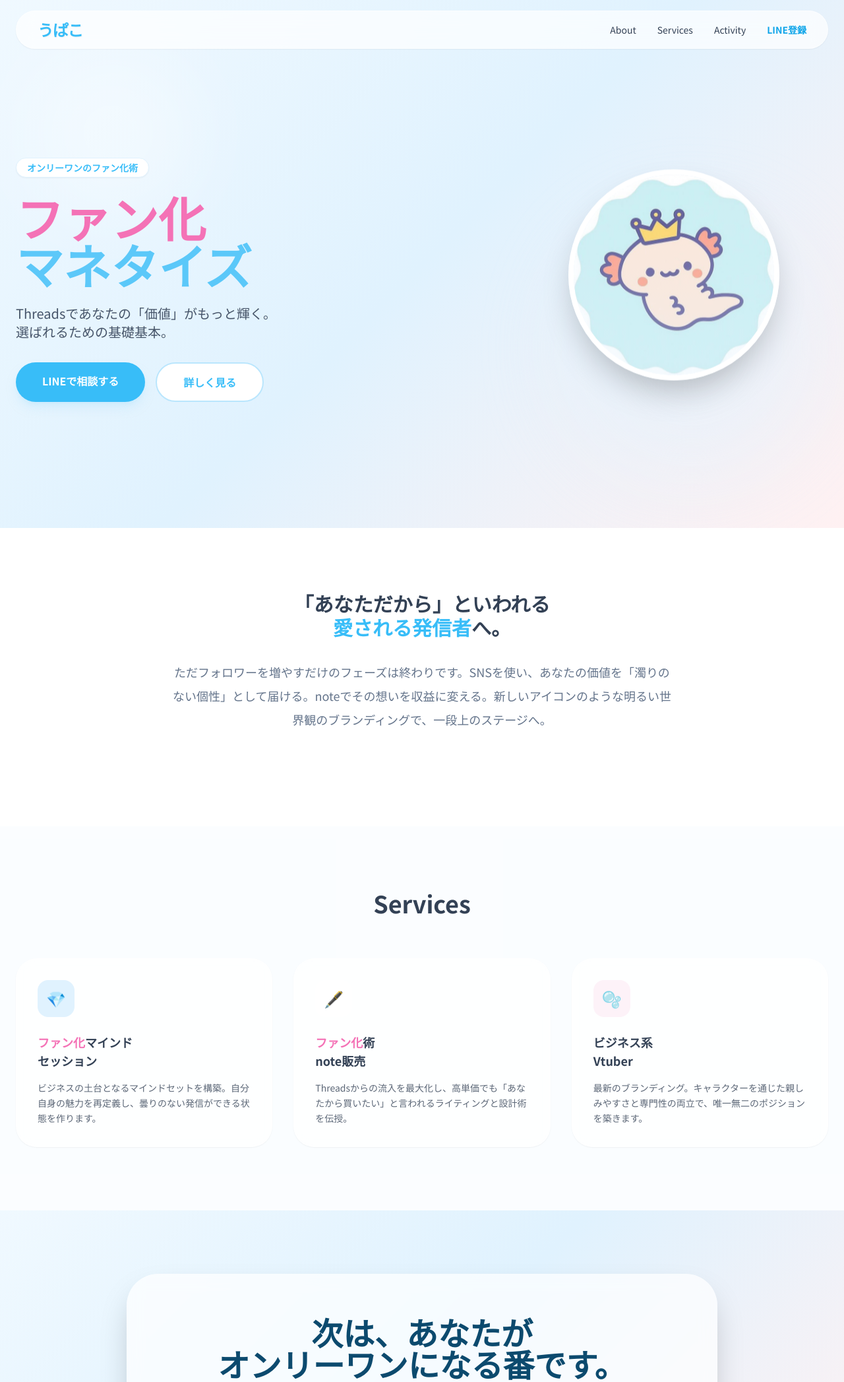
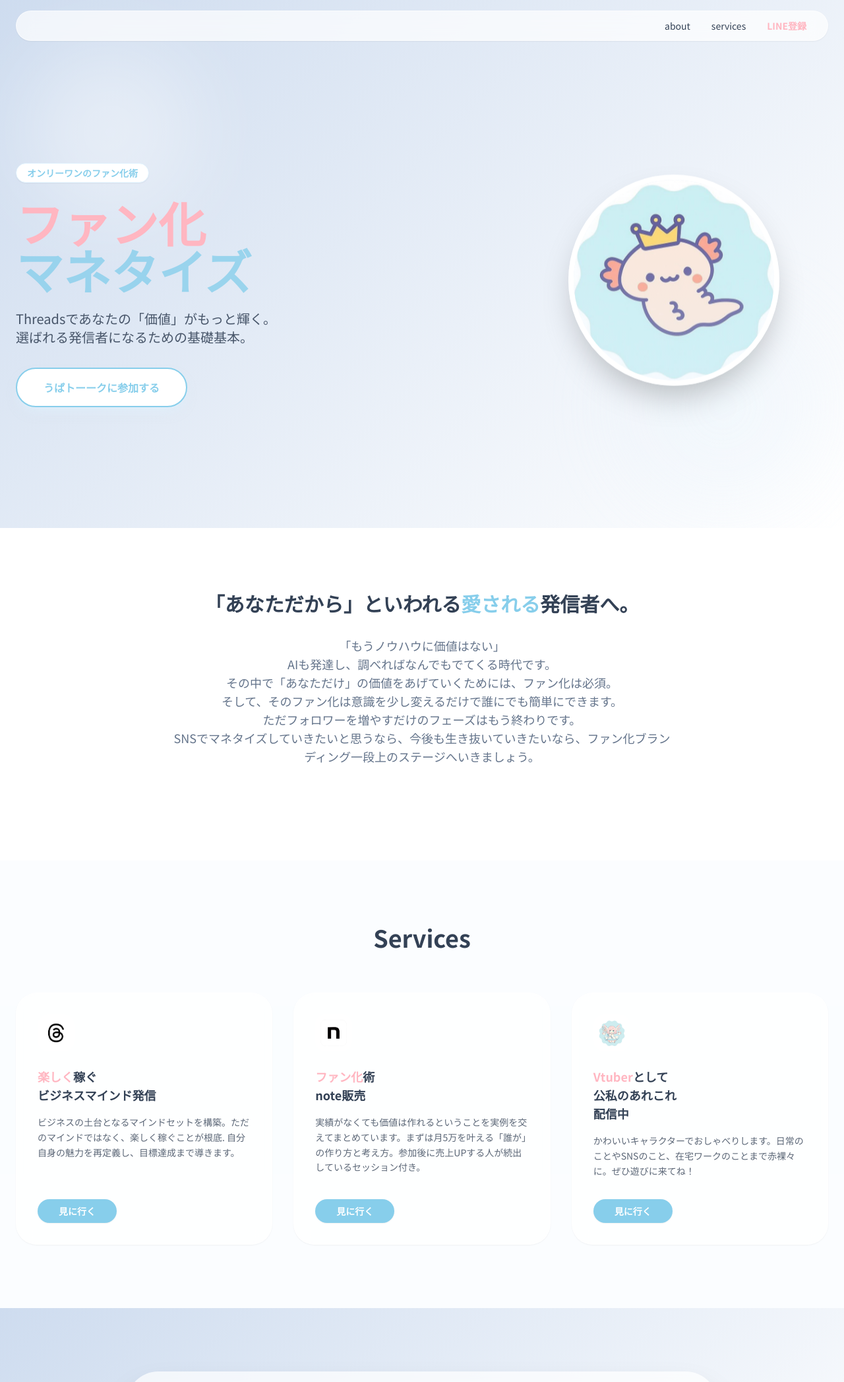
Before and after one commit to shii-fun/upaa, a plain HTML site: page index.html in a window 1280 px wide. Shown: the top 2094 px of the page at 66% size. Drawn offline with nearby package versions, Linux system fonts and the light colour scheme; a web font is replaced by a local one.

Commit message:
Update index.html

```diff
--- a/index.html
+++ b/index.html
@@ -4,113 +4,142 @@
     <meta charset="UTF-8">
     <meta name="viewport" content="width=device-width, initial-scale=1.0">
     <title>うぱこ | オンリーワンのファン化マネタイズ</title>
-    <meta name="description" content="Threads×noteで収益化。オンリーワン의ファン化術を伝え、あなたのビジネスを加速させます。">
+    <meta name="description" content="Threads×note for monetization. I will teach you the art of one-of-a-kind fan acquisition to accelerate your business.">
+    <!-- Tailwind CSS -->
     <script src="https://cdn.tailwindcss.com"></script>
+    <!-- Google Fonts -->
     <link rel="preconnect" href="https://fonts.googleapis.com">
     <link rel="preconnect" href="https://fonts.gstatic.com" crossorigin>
     <link href="https://fonts.googleapis.com/css2?family=Noto+Sans+JP:wght@400;700&family=Zen+Maru+Gothic:wght@400;700&display=swap" rel="stylesheet">
+    <!-- Amsterdam Font Fallback / Alternative -->
+    <link href="https://fonts.cdnfonts.com/css/amsterdam" rel="stylesheet">
+
     <style>
         :root {
-            --color-primary: #38bdf8;
+            --color-primary: #87ceeb;
             --color-secondary: #f0f9ff;
-            --color-accent: #f472b6;
+            --color-accent: #ffb6c1;
             --color-white: #ffffff;
             --text-main: #334155;
         }
+
         body {
             font-family: 'Zen Maru Gothic', 'Noto Sans JP', sans-serif;
             color: var(--text-main);
             background-color: var(--color-white);
             overflow-x: hidden;
+            word-wrap: break-word;
+            overflow-wrap: anywhere;
         }
+
         .bg-upa-gradient {
-            background: linear-gradient(135deg, #f0f9ff 0%, #e0f2fe 50%, #fff1f2 100%);
+            background: linear-gradient(135deg, #cedcef 0%, #ffffff 100%);
         }
+
         .glass-card {
             background: rgba(255, 255, 255, 0.7);
             backdrop-filter: blur(12px);
             border: 1px solid rgba(255, 255, 255, 0.5);
         }
+
+        /* アニメーション用のクラス */
         .reveal {
             opacity: 0;
             transform: translateY(30px);
             transition: all 0.8s cubic-bezier(0.22, 1, 0.36, 1);
         }
+
         .reveal.active {
             opacity: 1;
             transform: translateY(0);
         }
+
         .floating {
             animation: floating 4s ease-in-out infinite;
         }
+
         @keyframes floating {
             0%, 100% { transform: translateY(0); }
             50% { transform: translateY(-15px); }
         }
+
         .btn-hover {
             transition: all 0.3s ease;
         }
+
         .btn-hover:hover {
             transform: translateY(-3px);
-            box-shadow: 0 12px 24px rgba(56, 189, 248, 0.3);
+            box-shadow: 0 12px 24px rgba(135, 206, 235, 0.3);
         }
+
         .upa-logo {
             color: var(--color-primary);
             text-shadow: 1px 1px 2px rgba(0,0,0,0.05);
         }
+
+        .upa-footer-logo {
+            font-family: 'Amsterdam Four', 'Amsterdam', sans-serif;
+            color: var(--color-primary);
+            line-height: 1.4;
+        }
+
         .text-fan { color: var(--color-accent); }
+
+        /* スムーススクロール */
+        html {
+            scroll-behavior: smooth;
+        }
     </style>
 </head>
 <body class="antialiased">
 
     <!-- Header -->
-    <header class="fixed w-full z-50 px-6 py-4">
-        <nav class="max-w-7xl mx-auto flex justify-between items-center glass-card rounded-full px-8 py-3 shadow-sm">
-            <div class="text-2xl font-bold tracking-tighter upa-logo">うぱこ</div>
+    <header class="fixed w-full z-50 px-3 md:px-6 py-4">
+        <nav class="max-w-7xl mx-auto flex justify-end items-center glass-card rounded-full px-5 md:px-8 py-3 shadow-sm">
             <div class="hidden md:flex space-x-8 text-sm font-medium">
-                <a href="#about" class="hover:text-sky-400 transition">About</a>
-                <a href="#services" class="hover:text-sky-400 transition">Services</a>
-                <a href="#works" class="hover:text-sky-400 transition">Activity</a>
-                <a href="https://lin.ee/wDYTdkd" target="_blank" rel="noopener noreferrer" class="text-sky-500 font-bold">LINE登録</a>
+                <a href="#about" class="hover:text-[#ffb6c1] transition">about</a>
+                <a href="#services" class="hover:text-[#ffb6c1] transition">services</a>
+                <a href="https://lin.ee/wDYTdkd" target="_blank" rel="noopener noreferrer" class="text-[#ffb6c1] font-bold">LINE登録</a>
+            </div>
+            <!-- Mobile Menu -->
+            <div class="md:hidden ml-auto">
+                 <a href="https://lin.ee/wDYTdkd" target="_blank" rel="noopener noreferrer" class="text-[10px] sm:text-xs bg-[#87ceeb] text-white px-3 sm:px-4 py-2 rounded-full font-bold">LINE登録</a>
             </div>
         </nav>
     </header>
 
     <!-- Hero Section -->
-    <section class="relative min-h-screen flex items-center justify-center pt-24 pb-12 overflow-hidden bg-upa-gradient">
+    <section class="relative min-h-screen flex items-center justify-center pt-28 pb-12 overflow-hidden bg-upa-gradient">
+        <!-- Decoration background -->
         <div class="absolute inset-0 opacity-40">
-            <div class="absolute top-20 left-10 w-64 h-64 bg-white rounded-full mix-blend-overlay filter blur-3xl floating"></div>
-            <div class="absolute bottom-20 right-10 w-96 h-96 bg-sky-100 rounded-full mix-blend-overlay filter blur-3xl floating" style="animation-delay: 1.5s;"></div>
+            <div class="absolute top-20 left-10 w-48 h-48 md:w-64 md:h-64 bg-white rounded-full mix-blend-overlay filter blur-3xl floating"></div>
+            <div class="absolute bottom-10 right-10 w-72 h-72 bg-sky-100 rounded-full mix-blend-multiply filter blur-3xl opacity-50"></div>
         </div>
 
-        <div class="container mx-auto px-6 relative z-10">
-            <div class="flex flex-col md:flex-row items-center gap-8 lg:gap-16">
+        <div class="container mx-auto px-5 sm:px-6 relative z-10">
+            <div class="flex flex-col md:flex-row items-center gap-10 lg:gap-16">
                 <!-- Text Area -->
                 <div class="reveal w-full md:w-3/5 text-center md:text-left order-2 md:order-1">
-                    <span class="inline-block px-4 py-1 rounded-full bg-white text-sky-400 text-sm font-bold mb-6 shadow-sm border border-sky-100">オンリーワンのファン化術</span>
+                    <span class="inline-block px-4 py-1 rounded-full bg-white text-[#87ceeb] text-xs md:text-sm font-bold mb-6 shadow-sm border border-sky-100">オンリーワンのファン化術</span>
                     <h1 class="text-4xl sm:text-5xl lg:text-7xl font-bold leading-tight mb-6">
                         <span class="text-fan">ファン化</span><br>
-                        <span class="text-sky-400/80">マネタイズ</span>
+                        <span class="text-[#87ceeb]/80">マネタイズ</span>
                     </h1>
                     <p class="text-base sm:text-lg lg:text-xl leading-relaxed mb-8 text-slate-600 max-w-xl mx-auto md:mx-0">
-                        Threadsであなたの「価値」がもっと輝く。<br>
-                        選ばれるための基礎基本。
+                        Threadsであなたの「価値」がもっと輝く。<br class="hidden sm:inline">
+                        選ばれる発信者になるための基礎基本。
                     </p>
-                    <div class="flex flex-col sm:flex-row gap-4 justify-center md:justify-start">
-                        <a href="https://lin.ee/wDYTdkd" target="_blank" rel="noopener noreferrer" class="btn-hover bg-sky-400 text-white font-bold px-10 py-4 rounded-full text-center shadow-lg shadow-sky-200/50">
-                            LINEで相談する
-                        </a>
-                        <a href="#services" class="btn-hover bg-white border-2 border-sky-200 text-sky-400 font-bold px-10 py-4 rounded-full text-center">
-                            詳しく見る
+                    <div class="flex flex-col sm:flex-row gap-4 justify-center md:justify-start px-4 sm:px-0">
+                        <a href="https://line.me/ti/g2/DLLuZufrPNt1X-h8Gn_5n08OUHbc8hNsowhXQQ?utm_source=invitation&utm_medium=link_copy&utm_campaign=default" target="_blank" rel="noopener noreferrer" class="btn-hover bg-white border-2 border-[#87ceeb] text-[#87ceeb] font-bold px-10 py-4 rounded-full text-center shadow-lg shadow-sky-100/50">
+                            うぱトーークに参加する
                         </a>
                     </div>
                 </div>
 
                 <!-- Image Area -->
                 <div class="reveal w-full md:w-2/5 flex justify-center order-1 md:order-2" style="transition-delay: 0.2s;">
-                    <div class="relative w-48 h-48 sm:w-64 sm:h-64 lg:w-80 lg:h-80 rounded-full overflow-hidden shadow-2xl border-4 md:border-8 border-white floating shrink-0">
-                        <!-- アイコン画像をGitHubの指定URLに差し替え -->
-                        <img src="https://raw.githubusercontent.com/shii-fun/upaa/5729541f522cc6c78e4bec9f37483249a9c76f85/assets/upa.jpg" alt="うぱこビジュアル" class="w-full h-full object-cover">
+                    <div class="relative w-44 h-44 sm:w-64 sm:h-64 lg:w-80 lg:h-80 rounded-full overflow-hidden shadow-2xl border-4 md:border-8 border-white floating shrink-0">
+                        <img src="https://raw.githubusercontent.com/shii-fun/upaa/5729541f522cc6c78e4bec9f37483249a9c76f85/assets/upa.jpg" alt="うぱこビジュアル" class="w-full h-full object-cover" onerror="this.src='https://images.unsplash.com/photo-1517841905240-472988babdf9?w=800&auto=format&fit=crop&q=60'">
                         <div class="absolute inset-0 bg-gradient-to-t from-sky-100/30 to-transparent"></div>
                     </div>
                 </div>
@@ -119,54 +148,91 @@
     </section>
 
     <!-- About Section -->
-    <section id="about" class="py-24 bg-white">
-        <div class="container mx-auto px-6">
+    <section id="about" class="py-16 md:py-24 bg-white">
+        <div class="container mx-auto px-5 sm:px-6">
             <div class="max-w-3xl mx-auto text-center reveal">
-                <h2 class="text-3xl font-bold mb-8">「あなただから」といわれる<br><span class="text-sky-400">愛される発信者</span>へ。</h2>
-                <p class="text-lg leading-loose mb-12 text-slate-500">
-                    ただフォロワーを増やすだけのフェーズは終わりです。SNSを使い、あなたの価値を「濁りのない個性」として届ける。noteでその想いを収益に変える。新しいアイコンのような明るい世界観のブランディングで、一段上のステージへ。
+                <h2 class="text-2xl sm:text-3xl font-bold mb-8 leading-snug">「あなただから」といわれる<br class="sm:hidden"><span class="text-[#87ceeb]">愛される</span>発信者へ。</h2>
+                <p class="text-base sm:text-lg leading-loose mb-12 text-slate-500 px-2 sm:px-0">
+                    「もうノウハウに価値はない」<br>
+                    AIも発達し、調べればなんでもでてくる時代です。<br>
+                    その中で「あなただけ」の価値をあげていくためには、ファン化は必須。<br>
+                    そして、そのファン化は意識を少し変えるだけで誰にでも簡単にできます。<br>
+                    ただフォロワーを増やすだけのフェーズはもう終わりです。<br>
+                    SNSでマネタイズしていきたいと思うなら、今後も生き抜いていきたいなら、ファン化ブランディング一段上のステージへいきましょう。
                 </p>
             </div>
         </div>
     </section>
 
     <!-- Services Section -->
-    <section id="services" class="py-24 bg-sky-50/30">
-        <div class="container mx-auto px-6">
-            <h2 class="text-4xl font-bold text-center mb-16 reveal">Services</h2>
-            <div class="grid md:grid-cols-3 gap-8">
-                <div class="reveal glass-card p-8 rounded-[32px] shadow-sm hover:shadow-xl transition-all duration-500" style="transition-delay: 0.1s;">
-                    <div class="w-14 h-14 bg-sky-100 rounded-2xl flex items-center justify-center mb-6 text-2xl">💎</div>
-                    <h3 class="text-lg font-bold mb-4"><span class="text-fan">ファン化</span>マインド<br>セッション</h3>
+    <section id="services" class="py-16 md:py-24 bg-sky-50/30">
+        <div class="container mx-auto px-5 sm:px-6">
+            <h2 class="text-3xl md:text-4xl font-bold text-center mb-16 reveal">Services</h2>
+            <div class="grid md:grid-cols-3 gap-6 md:gap-8">
+                <!-- Service 1 -->
+                <div class="reveal glass-card p-6 md:p-8 rounded-[32px] shadow-sm hover:shadow-xl flex flex-col transition-all duration-500" style="transition-delay: 0.1s;">
+                    <div class="flex-grow">
+                        <div class="w-14 h-14 rounded-2xl flex items-center justify-center mb-6 overflow-hidden bg-white/50">
+                            <img src="https://raw.githubusercontent.com/shii-fun/upaa/main/assets/threads-logo-black-01.png" alt="Threadsロゴ" class="w-10 h-10 object-contain" onerror="this.src='https://cdn-icons-png.flaticon.com/512/3062/3062634.png'">
+                        </div>
+                        <h3 class="text-lg font-bold mb-4"><span class="text-fan">楽しく</span>稼ぐ<br>ビジネスマインド発信</h3>
                         <p class="text-sm leading-relaxed opacity-80">
-                        ビジネスの土台となるマインドセットを構築。自分自身の魅力を再定義し、曇りのない発信ができる状態を作ります。
+                            ビジネスの土台となるマインドセットを構築。ただのマインドではなく、楽しく稼ぐことが根底. 自分自身の魅力を再定義し、目標達成まで導きます。
                         </p>
                     </div>
-                <div class="reveal glass-card p-8 rounded-[32px] shadow-sm hover:shadow-xl transition-all duration-500" style="transition-delay: 0.2s;">
-                    <div class="w-14 h-14 bg-white rounded-2xl flex items-center justify-center mb-6 text-2xl">🖋️</div>
+                    <div class="mt-8">
+                        <a href="https://www.threads.com/@_upacodayo" target="_blank" rel="noopener noreferrer" class="btn-hover inline-block bg-[#87ceeb] text-white font-bold px-8 py-2 rounded-full text-sm shadow-sm">
+                            見に行く
+                        </a>
+                    </div>
+                </div>
+                <!-- Service 2 -->
+                <div class="reveal glass-card p-6 md:p-8 rounded-[32px] shadow-sm hover:shadow-xl flex flex-col transition-all duration-500" style="transition-delay: 0.2s;">
+                    <div class="flex-grow">
+                        <div class="w-14 h-14 bg-white rounded-2xl flex items-center justify-center mb-6 overflow-hidden">
+                            <img src="https://raw.githubusercontent.com/shii-fun/upaa/main/assets/icon.png" alt="noteアイコン" class="w-10 h-10 object-contain" onerror="this.src='https://cdn-icons-png.flaticon.com/512/2593/2593549.png'">
+                        </div>
                         <h3 class="text-lg font-bold mb-4"><span class="text-fan">ファン化</span>術<br>note販売</h3>
                         <p class="text-sm leading-relaxed opacity-80">
-                        Threadsからの流入を最大化し、高単価でも「あなたから買いたい」と言われるライティングと設計術を伝授。
+                            実績がなくても価値は作れるということを実例を交えてまとめています。まずは月5万を叶える「誰が」の作り方と考え方。参加後に売上UPする人が続出しているセッション付き。
                         </p>
                     </div>
-                <div class="reveal glass-card p-8 rounded-[32px] shadow-sm hover:shadow-xl transition-all duration-500" style="transition-delay: 0.3s;">
-                    <div class="w-14 h-14 bg-pink-50 rounded-2xl flex items-center justify-center mb-6 text-2xl">🫧</div>
-                    <h3 class="text-lg font-bold mb-4">ビジネス系<br>Vtuber</h3>
+                    <div class="mt-8">
+                        <a href="https://note.com/naasan_/n/n03d6d2567da4?sub_rt=share_sb" target="_blank" rel="noopener noreferrer" class="btn-hover inline-block bg-[#87ceeb] text-white font-bold px-8 py-2 rounded-full text-sm shadow-sm">
+                            見に行く
+                        </a>
+                    </div>
+                </div>
+                <!-- Service 3 -->
+                <div class="reveal glass-card p-6 md:p-8 rounded-[32px] shadow-sm hover:shadow-xl flex flex-col transition-all duration-500" style="transition-delay: 0.3s;">
+                    <div class="flex-grow">
+                        <div class="w-14 h-14 rounded-2xl flex items-center justify-center mb-6 overflow-hidden bg-white/50">
+                            <img src="https://raw.githubusercontent.com/shii-fun/upaa/main/assets/%E3%82%A2%E3%82%A4%E3%82%B3%E3%83%B3.png" alt="Vtuberアイコン" class="w-10 h-10 object-contain" onerror="this.src='https://cdn-icons-png.flaticon.com/512/3408/3408545.png'">
+                        </div>
+                        <h3 class="text-lg font-bold mb-4"><span class="text-fan">Vtuber</span>として<br>公私のあれこれ<br>配信中</h3>
                         <p class="text-sm leading-relaxed opacity-80">
-                        最新のブランディング。キャラクターを通じた親しみやすさと専門性の両立で、唯一無二のポジションを築きます。
+                            かわいいキャラクターでおしゃべりします。日常のことやSNSのこと、在宅ワークのことまで赤裸々に。ぜひ遊びに来てね！
                         </p>
+                    </div>
+                    <div class="mt-8">
+                        <a href="https://www.youtube.com/@upacodayoo" target="_blank" rel="noopener noreferrer" class="btn-hover inline-block bg-[#87ceeb] text-white font-bold px-8 py-2 rounded-full text-sm shadow-sm">
+                            見に行く
+                        </a>
+                    </div>
                 </div>
             </div>
         </div>
     </section>
 
     <!-- CTA Section -->
-    <section class="py-24 bg-upa-gradient">
-        <div class="container mx-auto px-6 text-center reveal">
-            <div class="glass-card max-w-4xl mx-auto p-12 md:p-16 rounded-[48px] shadow-2xl border-none">
-                <h2 class="text-2xl md:text-5xl font-bold mb-8 text-sky-900 leading-snug">次は、あなたが<br>オンリーワンになる番です。</h2>
-                <a href="https://lin.ee/wDYTdkd" target="_blank" rel="noopener noreferrer" class="btn-hover inline-flex items-center gap-3 bg-[#06C755] text-white font-bold px-10 py-4 rounded-full text-lg md:text-xl shadow-xl transition-all">
-                    <span>LINEで友だち追加する</span>
+    <section class="py-16 md:py-24 bg-upa-gradient">
+        <div class="container mx-auto px-5 sm:px-6 text-center reveal">
+            <div class="glass-card max-w-4xl mx-auto p-8 md:p-16 rounded-[40px] md:rounded-[48px] shadow-2xl border-none">
+                <h2 class="text-xl sm:text-2xl lg:text-3xl font-bold mb-8 text-slate-700 leading-snug">
+                    目標達成への一歩を<br>一緒に踏み出しませんか？
+                </h2>
+                <a href="https://lin.ee/wDYTdkd" target="_blank" rel="noopener noreferrer" class="btn-hover inline-flex items-center gap-3 bg-[#87ceeb] text-white font-bold px-8 md:px-10 py-4 rounded-full text-base sm:text-lg md:text-xl shadow-xl transition-all">
+                    <span>公式LINEで相談してみる</span>
                 </a>
             </div>
         </div>
@@ -174,13 +240,34 @@
 
     <!-- Footer -->
     <footer class="py-12 bg-white border-t border-sky-50 text-center">
-        <div class="text-2xl font-bold mb-6 upa-logo">うぱこ</div>
-        <p class="text-sm opacity-40">&copy; 2024 うぱこ. All Rights Reserved.</p>
+        <div class="text-2xl md:text-4xl mb-6 upa-footer-logo">
+            Thank you for reading to the end.<br>upaco
+        </div>
+        <p class="text-xs sm:text-sm opacity-40">&copy; 2025 うぱこ. All Rights Reserved.</p>
     </footer>
 
     <script>
-        window.onload = function() {
-            const observerOptions = { threshold: 0.1 };
+        // Scroll detection animation
+        window.addEventListener('DOMContentLoaded', function() {
+            // Initial check for elements already in view (like Hero section)
+            const revealOnLoad = () => {
+                const reveals = document.querySelectorAll('.reveal');
+                reveals.forEach(reveal => {
+                    const windowHeight = window.innerHeight;
+                    const elementTop = reveal.getBoundingClientRect().top;
+                    const elementVisible = 100;
+                    if (elementTop < windowHeight - elementVisible) {
+                        reveal.classList.add('active');
+                    }
+                });
+            };
+
+            // Scroll-based observer
+            const observerOptions = {
+                threshold: 0.15,
+                rootMargin: "0px 0px -50px 0px"
+            };
+
             const observer = new IntersectionObserver((entries) => {
                 entries.forEach(entry => {
                     if (entry.isIntersecting) {
@@ -190,7 +277,10 @@
             }, observerOptions);
 
             document.querySelectorAll('.reveal').forEach(el => observer.observe(el));
-        };
+
+            // Trigger once on load
+            revealOnLoad();
+        });
     </script>
 </body>
 </html>
```
Lines whose indentation alone changed are shown as unchanged.
